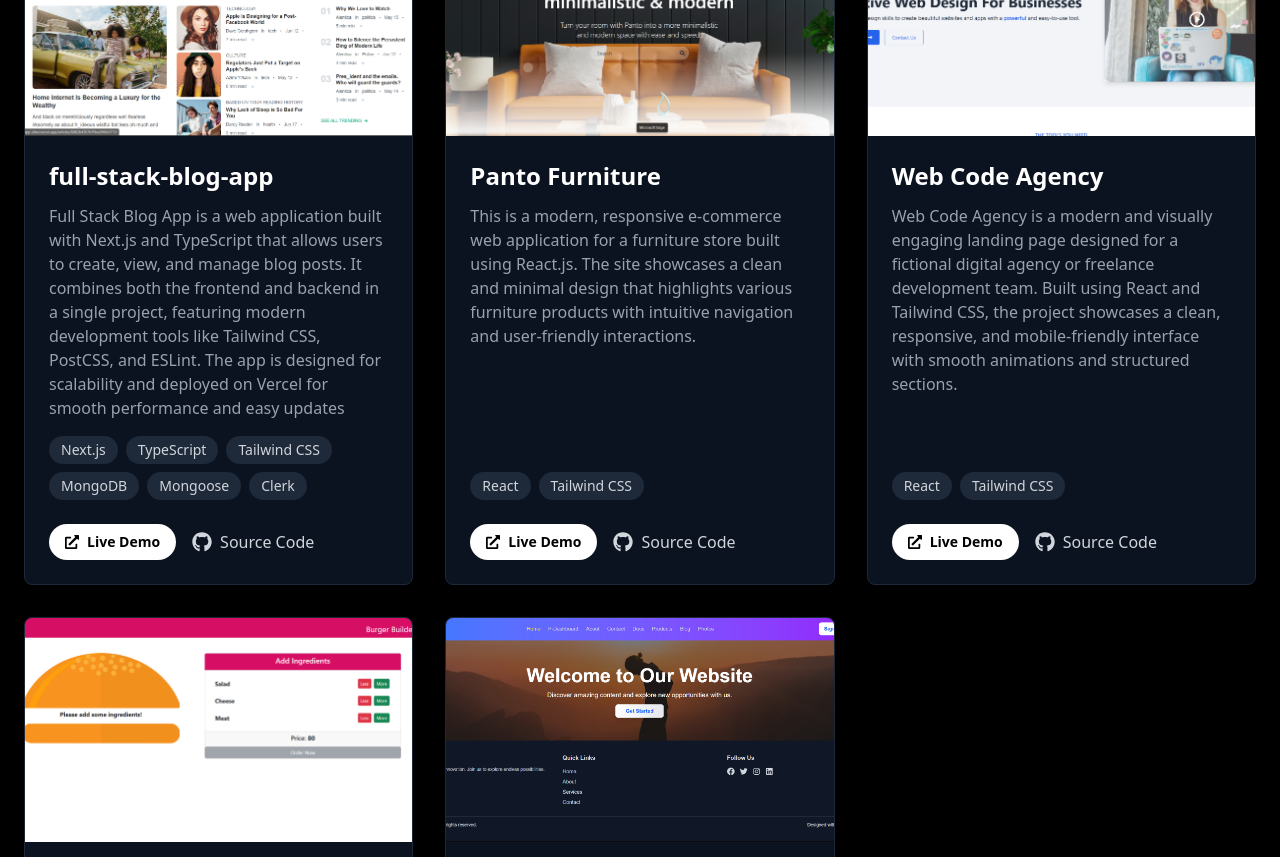
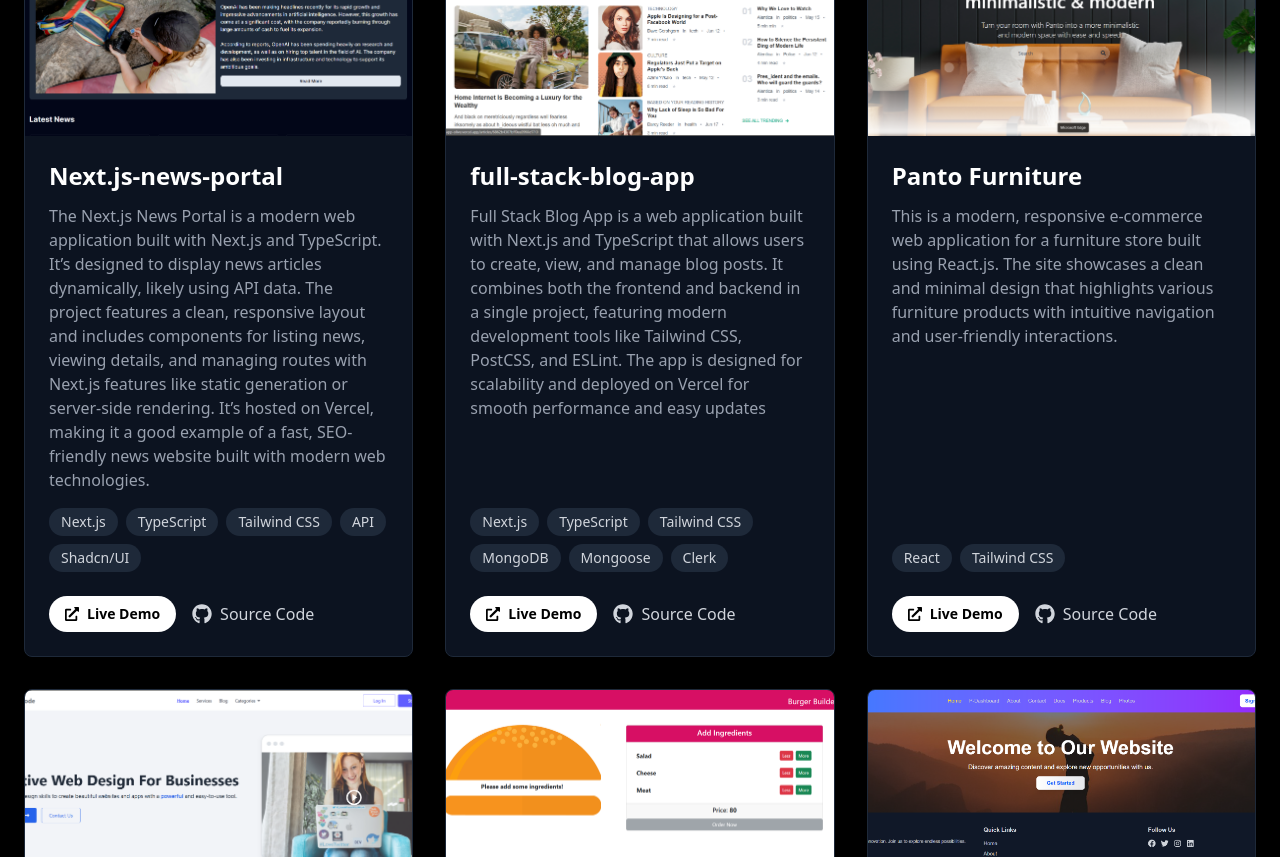
Before and after one commit to samimOsman754/portfolio-site, a React (Vite) app: page / in a window 1280 px wide. Shown: the part 2600-3457 px from the top of the page. Built offline with nearby package versions, Linux system fonts and the light colour scheme.

Commit message:
add news protal project

```diff
--- a/src/pages/Projects.jsx
+++ b/src/pages/Projects.jsx
@@ -8,6 +8,7 @@
 import WebAgency from "../assets/project/WebAgency.png";
 import Burger from "../assets/project/BurgerBuilder.png";
 import NexsjsBasic from "../assets/project/NextjsBasic.png";
+import NextjsNewsPortal from "../assets/project/NextjsNewsPortal.png";
 
 // NOTE: You can add your project images to the `src/assets` folder
 // and import them here, then uncomment the image property in projectsData.
@@ -16,6 +17,14 @@
 // import Project3Img from "../assets/project3.png";
 
 const projectsData = [
+  {
+    title: "Next.js-news-portal",
+    description: "The Next.js News Portal is a modern web application built with Next.js and TypeScript. It’s designed to display news articles dynamically, likely using API data. The project features a clean, responsive layout and includes components for listing news, viewing details, and managing routes with Next.js features like static generation or server-side rendering. It’s hosted on Vercel, making it a good example of a fast, SEO-friendly news website built with modern web technologies.",
+    image: NextjsNewsPortal,
+    tags: ["Next.js", "TypeScript", "Tailwind CSS", "API", "Shadcn/UI"],
+    liveUrl: "https://next-js-news-portal-three.vercel.app/",
+    githubUrl: "https://github.com/samimOsman754/Next.js-news-portal",
+  },
   {
     title: "full-stack-blog-app",
     description: "Full Stack Blog App is a web application built with Next.js and TypeScript that allows users to create, view, and manage blog posts. It combines both the frontend and backend in a single project, featuring modern development tools like Tailwind CSS, PostCSS, and ESLint. The app is designed for scalability and deployed on Vercel for smooth performance and easy updates",
```
Also changed, not shown: src/assets/project/NextjsNewsPortal.png (added).
